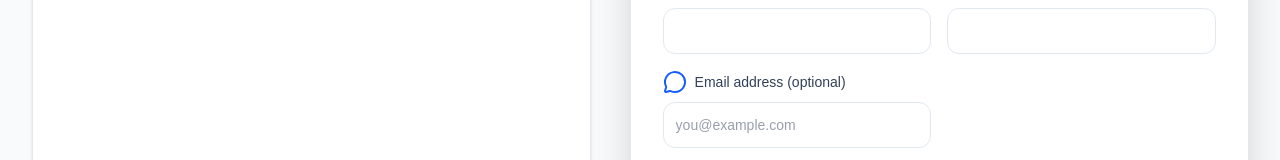
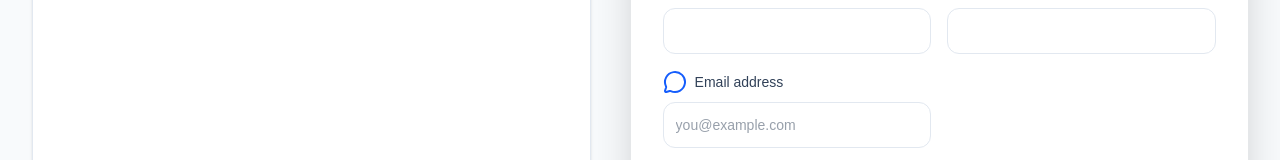
Before and after one commit to karimsalah85-cpu/inhurghada-site, a Next.js app: page /en/hurghada/tours/transfer-to-and-from-senzo-mall in a window 1280 px wide. Shown: the part 2889-3049 px from the top of the page. Built offline with nearby package versions, Linux system fonts and the light colour scheme.

Commit message:
Require customer email for booking confirmations

```diff
--- a/components/booking/BookingForm.tsx
+++ b/components/booking/BookingForm.tsx
@@ -58,8 +58,8 @@ export default function BookingForm({
   async function submitBooking(event: FormEvent<HTMLFormElement>) {
     event.preventDefault();
 
-    if (!name.trim() || !phone.trim() || !date) {
-      alert("Please fill your name, WhatsApp number and date");
+    if (!name.trim() || !phone.trim() || !email.trim() || !date) {
+      alert("Please fill your name, WhatsApp number, email and date");
       return;
     }
 
@@ -244,6 +244,7 @@ export default function BookingForm({
               setEmail(e.target.value)
             }
             autoComplete="email"
+            required
           />
 
         </div>
--- a/components/booking/TransferBookingForm.tsx
+++ b/components/booking/TransferBookingForm.tsx
@@ -77,7 +77,7 @@ export default function TransferBookingForm() {
         <Field icon={<Plane />} label="Flight number (optional)"><input type="text" value={flight} onChange={(event) => setFlight(event.target.value)} placeholder="e.g. MS 045" /></Field>
         <Field icon={<User />} label="Your name"><input type="text" value={name} onChange={(event) => setName(event.target.value)} autoComplete="name" required /></Field>
         <Field icon={<Phone />} label="WhatsApp number"><input type="tel" value={phone} onChange={(event) => setPhone(event.target.value)} autoComplete="tel" required /></Field>
-        <Field icon={<MessageCircle />} label="Email address (optional)"><input type="email" value={email} onChange={(event) => setEmail(event.target.value)} autoComplete="email" placeholder="you@example.com" /></Field>
+        <Field icon={<MessageCircle />} label="Email address"><input type="email" value={email} onChange={(event) => setEmail(event.target.value)} autoComplete="email" placeholder="you@example.com" required /></Field>
       </div>
 
       <label className="mt-4 block text-sm font-medium text-slate-700" htmlFor="transfer-notes">Notes or hotel name (optional)</label>
```
